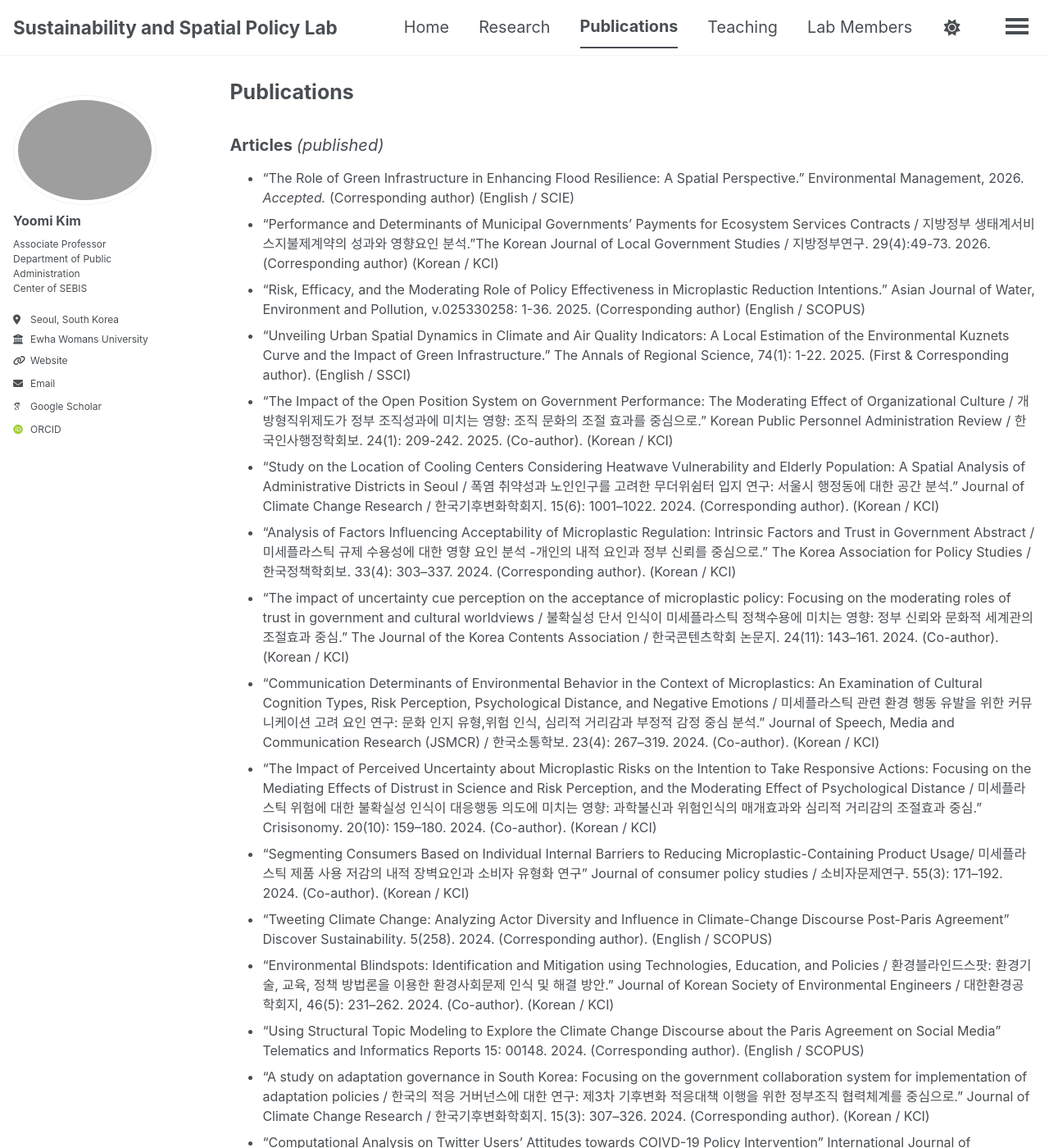
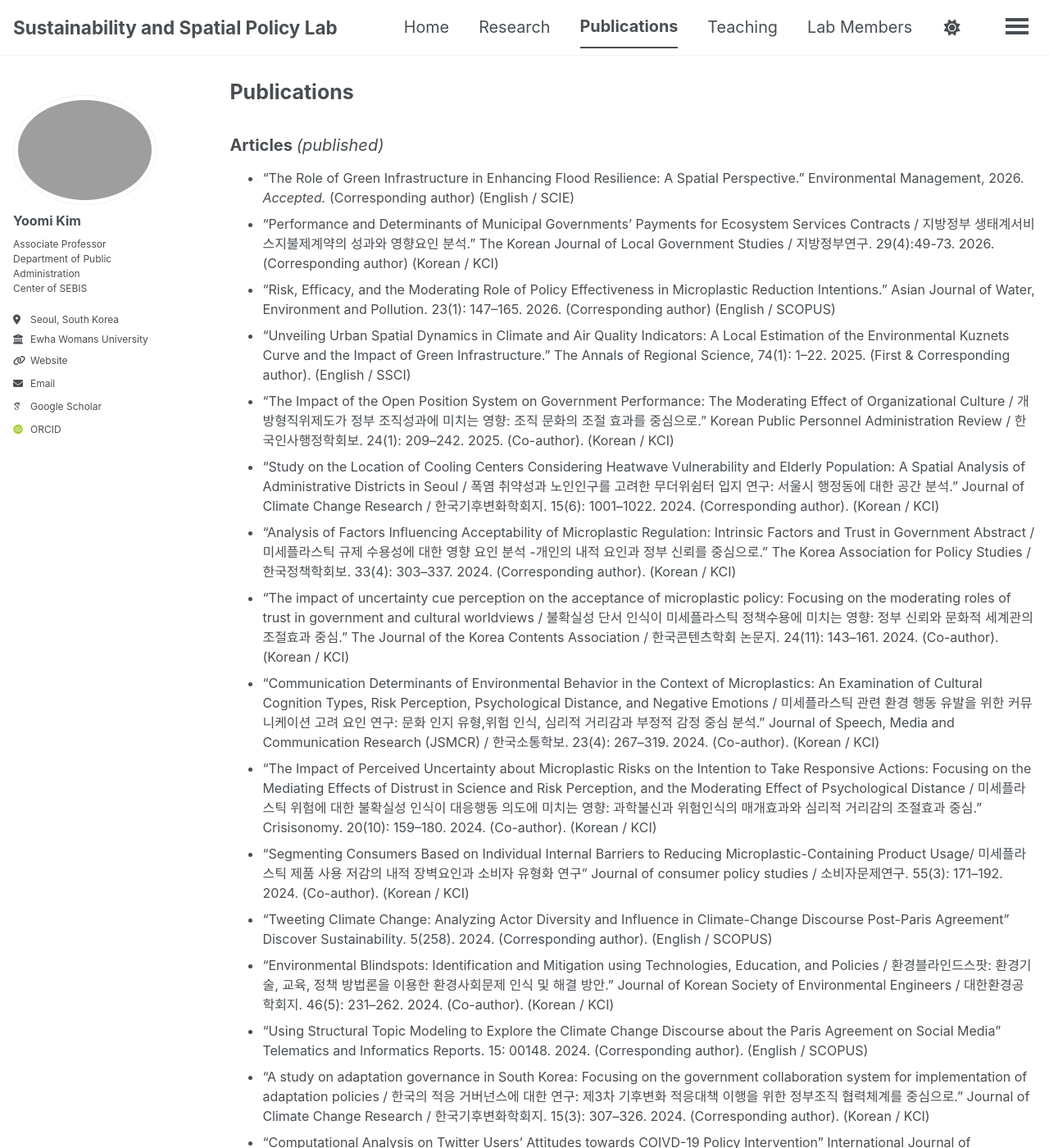
Before and after one commit to ymkim-ssplab/ymkim-ssplab.github.io, a Jekyll site: the page built from _pages/publications.md, in a window 1280 px wide and 1400 px high. Shown: the whole window at 82% size. Built offline with Jekyll 4.4.1, drawn with Linux system fonts in a browser that asks for light colours; some web fonts are replaced; a script bundle is joined from its source files by our own code; library files that are not in the unit come from our copies; some of the changed lines change nothing that is shown; some of the changed text lies outside the part shown.

Commit message:
Update publications.md

```diff
--- a/_pages/publications.md
+++ b/_pages/publications.md
@@ -8,10 +8,10 @@
 <h2>Articles <span style="font-weight: normal; font-style: italic;">(published)</span></h2>
 
 - "The Role of Green Infrastructure in Enhancing Flood Resilience: A Spatial Perspective." Environmental Management, 2026. *Accepted.* (Corresponding author) (English / SCIE)
-- "Performance and Determinants of Municipal Governments’ Payments for Ecosystem Services Contracts / 지방정부 생태계서비스지불제계약의 성과와 영향요인 분석."The Korean Journal of Local Government Studies / 지방정부연구. 29(4):49-73. 2026. (Corresponding author) (Korean / KCI)
-- “Risk, Efficacy, and the Moderating Role of Policy Effectiveness in Microplastic Reduction Intentions.” Asian Journal of Water, Environment and Pollution, v.025330258: 1-36. 2025. (Corresponding author) (English / SCOPUS)
-- “Unveiling Urban Spatial Dynamics in Climate and Air Quality Indicators: A Local Estimation of the Environmental Kuznets Curve and the Impact of Green Infrastructure.” The Annals of Regional Science, 74(1): 1-22. 2025. (First & Corresponding author). (English / SSCI)
-- “The Impact of the Open Position System on Government Performance: The Moderating Effect of Organizational Culture / 개방형직위제도가 정부 조직성과에 미치는 영향: 조직 문화의 조절 효과를 중심으로.” Korean Public Personnel Administration Review / 한국인사행정학회보. 24(1): 209-242. 2025. (Co-author). (Korean / KCI)
+- "Performance and Determinants of Municipal Governments’ Payments for Ecosystem Services Contracts / 지방정부 생태계서비스지불제계약의 성과와 영향요인 분석." The Korean Journal of Local Government Studies / 지방정부연구. 29(4):49-73. 2026. (Corresponding author) (Korean / KCI)
+- “Risk, Efficacy, and the Moderating Role of Policy Effectiveness in Microplastic Reduction Intentions.” Asian Journal of Water, Environment and Pollution.  23(1): 147–165. 2026. (Corresponding author) (English / SCOPUS)
+- “Unveiling Urban Spatial Dynamics in Climate and Air Quality Indicators: A Local Estimation of the Environmental Kuznets Curve and the Impact of Green Infrastructure.” The Annals of Regional Science, 74(1): 1–22. 2025. (First & Corresponding author). (English / SSCI)
+- “The Impact of the Open Position System on Government Performance: The Moderating Effect of Organizational Culture / 개방형직위제도가 정부 조직성과에 미치는 영향: 조직 문화의 조절 효과를 중심으로.” Korean Public Personnel Administration Review / 한국인사행정학회보. 24(1): 209–242. 2025. (Co-author). (Korean / KCI)
 - “Study on the Location of Cooling Centers Considering Heatwave Vulnerability and Elderly Population: A Spatial Analysis of Administrative Districts in Seoul / 폭염 취약성과 노인인구를 고려한 무더위쉼터 입지 연구: 서울시 행정동에 대한 공간 분석.” Journal of Climate Change Research / 한국기후변화학회지. 15(6): 1001–1022. 2024. (Corresponding author). (Korean / KCI)
 - “Analysis of Factors Influencing Acceptability of Microplastic Regulation: Intrinsic Factors and Trust in Government Abstract / 미세플라스틱 규제 수용성에 대한 영향 요인 분석 -개인의 내적 요인과 정부 신뢰를 중심으로.” The Korea Association for Policy Studies / 한국정책학회보. 33(4): 303–337. 2024. (Corresponding author). (Korean / KCI)
 - “The impact of uncertainty cue perception on the acceptance of microplastic policy: Focusing on the moderating roles of trust in government and cultural worldviews / 불확실성 단서 인식이 미세플라스틱 정책수용에 미치는 영향: 정부 신뢰와 문화적 세계관의 조절효과 중심.” The Journal of the Korea Contents Association / 한국콘텐츠학회 논문지. 24(11): 143–161. 2024. (Co-author). (Korean / KCI)
@@ -19,21 +19,21 @@
 - “The Impact of Perceived Uncertainty about Microplastic Risks on the Intention to Take Responsive Actions: Focusing on the Mediating Effects of Distrust in Science and Risk Perception, and the Moderating Effect of Psychological Distance / 미세플라스틱 위험에 대한 불확실성 인식이 대응행동 의도에 미치는 영향: 과학불신과 위험인식의 매개효과와 심리적 거리감의 조절효과 중심.” Crisisonomy. 20(10): 159–180. 2024. (Co-author). (Korean / KCI)
 - “Segmenting Consumers Based on Individual Internal Barriers to Reducing Microplastic-Containing Product Usage/ 미세플라스틱 제품 사용 저감의 내적 장벽요인과 소비자 유형화 연구” Journal of consumer policy studies /  소비자문제연구. 55(3): 171–192. 2024. (Co-author). (Korean / KCI)
 - “Tweeting Climate Change: Analyzing Actor Diversity and Influence in Climate-Change Discourse Post-Paris Agreement” Discover Sustainability. 5(258). 2024. (Corresponding author). (English / SCOPUS)
-- “Environmental Blindspots: Identification and Mitigation using Technologies, Education, and Policies / 환경블라인드스팟: 환경기술, 교육, 정책 방법론을 이용한 환경사회문제 인식 및 해결 방안.” Journal of Korean Society of Environmental Engineers / 대한환경공학회지, 46(5): 231–262. 2024. (Co-author). (Korean / KCI)
-- “Using Structural Topic Modeling to Explore the Climate Change Discourse about the Paris Agreement on Social Media” Telematics and Informatics Reports 15: 00148. 2024. (Corresponding author). (English / SCOPUS)
+- “Environmental Blindspots: Identification and Mitigation using Technologies, Education, and Policies / 환경블라인드스팟: 환경기술, 교육, 정책 방법론을 이용한 환경사회문제 인식 및 해결 방안.” Journal of Korean Society of Environmental Engineers / 대한환경공학회지. 46(5): 231–262. 2024. (Co-author). (Korean / KCI)
+- “Using Structural Topic Modeling to Explore the Climate Change Discourse about the Paris Agreement on Social Media” Telematics and Informatics Reports. 15: 00148. 2024. (Corresponding author). (English / SCOPUS)
 - “A study on adaptation governance in South Korea: Focusing on the government collaboration system for implementation of adaptation policies / 한국의 적응 거버넌스에 대한 연구: 제3차 기후변화 적응대책 이행을 위한 정부조직 협력체계를 중심으로.” Journal of Climate Change Research / 한국기후변화학회지. 15(3): 307–326. 2024. (Corresponding author). (Korean / KCI)
 - “Computational Analysis on Twitter Users’ Attitudes towards COIVD-19 Policy Intervention” International Journal of Advanced Culture Technology (IJACT). 11(4): 358–377. 2023. (Corresponding author). (English / KCI)
 - “A study on policy coherence between the Paris agreement and climate change adaptation policy in South Korea / 파리협정과 한국 기후변화 적응정책의 정합성 분석.” Journal of Climate Change Research / 한국기후변화학회지. 14(3): 277–297. 2023. (Corresponding author). (Korean / KCI)
-- “The Impact of International Conservation Agreements on Protected Areas: Empirical Findings from the Convention on Biological Diversity Using Causal Inference. Environmental Management” Environmental Management. 72(1): 203–218. 2023. (First & Corresponding author). (English / SCIE, SCOPUS)
+- “The Impact of International Conservation Agreements on Protected Areas: Empirical Findings from the Convention on Biological Diversity Using Causal Inference.” Environmental Management. 72(1): 203–218. 2023. (First & Corresponding author). (English / SCIE, SCOPUS)
 - “Investigating Spatial Heterogeneity of the Environmental Kuznets Curve for Haze Pollution in China.” Atmosphere. 13(5): 806. 2022. (First & Corresponding author). (English / SCIE, SCOPUS)
 - “Technological Innovation, the Kyoto Protocol, and Open Innovation.” Journal of Open Innovation: Technology, Market, and Complexity. 7(3): 198. 2021 (First & Corresponding author). (English / SCOPUS)
 - “Study on the Convention on the Elimination of All Forms of Discrimination against Women (CEDAW) Reporting System for the Implementation of Domestic Measures related to Sexual Violence / 유엔 여성차별철폐협약 위원회의 보고체계를 통한 이행 유도 기능 분석: 한국의 성폭력 관련 권고를 중심으로.” Discourse / 담론 201. 24(2): 37–79. 2021. (Corresponding author). (Korean / KCI)
 - “Environmental and Economic Effectiveness of the Kyoto Protocol.” PLOS ONE. 15(7): e0236299. 2020. (First & Corresponding author). (English / SCIE, SCOPUS)
 - “The Impact of Environmental Regulation on Employment: An Empirical Study of China’s Two Control Zone Policy.” Environmental Science and Pollution Research. 26(26): 26472–26487. 2019. (Corresponding author). (English / SCIE, SSCI, SCOPUS)
 “Spatial Analysis of Factors Affecting Location Decisions of Korean Companies in China.” Regional Science Policy & Practice. 11(2): 383–401. 2019. (First & Corresponding author). (English / SCOPUS)
-- “How Spatial Targeting of Incentive Payments for Forest Carbon Storage Can be Adjusted for Competing Land Uses.” Regional environmental change. 19(2): 441–450. 2019 (First & Corresponding author). (English / SCIE, SSCI, SCOPUS)
+- “How Spatial Targeting of Incentive Payments for Forest Carbon Storage Can be Adjusted for Competing Land Uses.” Regional Environmental Change. 19(2): 441–450. 2019 (First & Corresponding author). (English / SCIE, SSCI, SCOPUS)
 - “Are Microfinance Institutions in Southeast Asia Pursuing the Objectives of Greening the Environment?” Journal of the Asia Pacific Economy. 23(2): 229–245. 2018. (Co-author). (English / SSCI)
-- “Estimating the Provincial Environmental Kuznets Curve in China: A Geographically Weighted Regression Approach.” Stochastic Environmental Research and Risk Assessment. 32(7), 2147–2163. 2018. (First & Corresponding author). (English / SCI, SCIE, SCOPUS)
+- “Estimating the Provincial Environmental Kuznets Curve in China: A Geographically Weighted Regression Approach.” Stochastic Environmental Research and Risk Assessment. 32(7): 2147–2163. 2018. (First & Corresponding author). (English / SCI, SCIE, SCOPUS)
 - “A Spatial Analysis of Causal Factors Influencing China’s Air Pollution.” Asian Journal of Atmospheric Environment. 11(3): 194–201. 2017. (First & Corresponding author). (English / SCOPUS, KCI)
 - “Institutional Mechanisms and the Consequences of International Environmental Agreements.” Global Environmental Politics. 17(1): 77–98. 2017. (First & Corresponding author). (English / SSCI)
 - “The Effectiveness of International Environmental Regime: The Case of Convention on Long-range Transboundary Air Pollution (LRTAP).” Papers on Environmental Information Science. 26: 189–194. 2012. (First & Corresponding author). (Japanese)
```
